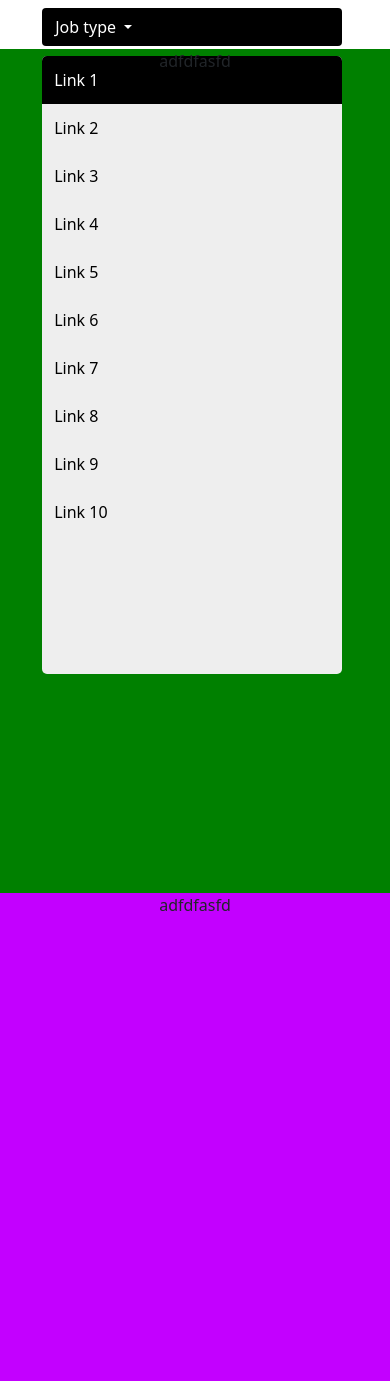
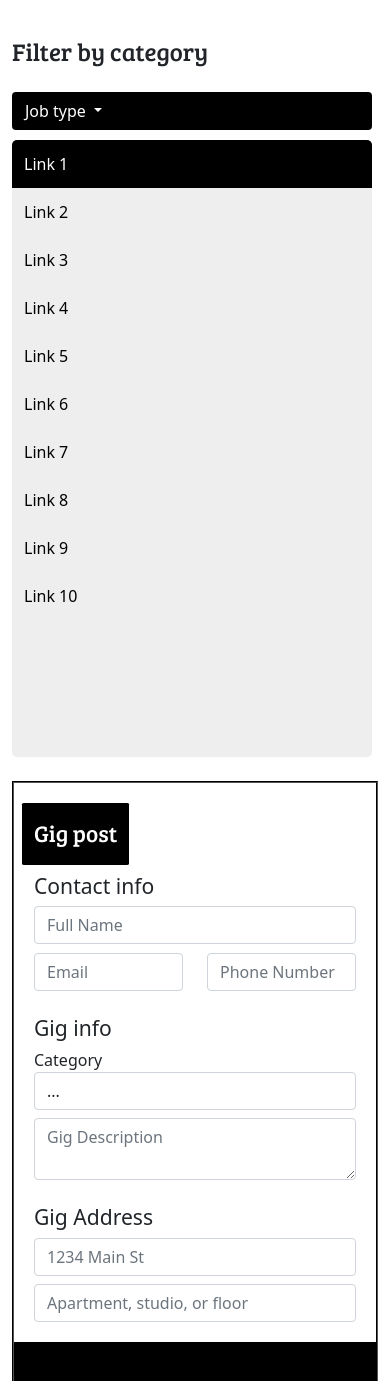
Before and after one commit to mariroco/SistemasGeoreferenciados, a PHP site: the page made by Examen p2/index.html in a window 390 px wide. Shown: the part 1747-3128 px from the top of the page. Before the commit the page ends 2658 px from the top, so only its background shows below. Run offline with PHP 8.4, Linux system fonts and the light colour scheme; some libraries are stand-ins or nearby versions.

Commit message:
Gig form added

```diff
--- a/Examen p2/css/bsModed.css
+++ b/Examen p2/css/bsModed.css
@@ -155,6 +155,11 @@ h3 {
   font-family:  BreeSerif-Regular;
 }
 
+.formLabel {
+  text-align: left;
+  font-size: 2.5vh;
+}
+
 .area{
   background: #000;
   background: -webkit-linear-gradient(to left, #8f94fb, #4e54c8);
@@ -310,3 +315,13 @@ body {
   overflow-x: hidden;
 
 }
+
+.customTitle {
+  background-color: #000;
+  color: #fff;
+  width:max-content;
+  padding: 2vh;
+  margin-top: 2vh;
+  border-radius: 2%;
+  font-family: BreeSerif-Regular;
+}
--- a/Examen p2/index.html
+++ b/Examen p2/index.html
@@ -98,11 +98,13 @@
       </nav>
     </div>
 
-    <!--WEBPAGE CONTENT-->
-    <div style="height: 100vh; width: 100%;">
+    <!----------WEBPAGE CONTENT--------->
+    <div class="container-fluid" style="height: 100vh; width: 100%;">
+
       <!--HOME SECTION-->
+      <div class="row">
         <a id="home"></a>
-      <div class="container-fluid">
+        <div class="container-fluid" style="height: fit-content; ">
           <div class="row">
           <div class="context">
             <h1 style="margin-left: 7vh; margin-top: 5vh;"><p class="now">NOW</p> is the time to THRIVE</h1>
@@ -121,22 +123,25 @@
                     <li></li>
             </ul>
           </div >
-        <div class="col-12 col-lg-6">Home right section</div>
+          <div class="col-12 col-lg-6" style="background-color: orange;">Home right section</div>
         </div>
 
         </div>
+      </div><br>
 
-      <!--JOB SECTIONS-->
+
+      <!----------JOB SECTIONS------------>
+      <div class="row"  style="height: fit-content; ">
         <a id="jobs"></a>
-      <div style="height: 100vh; width: 98.5vw; padding: 5vh;">
+        <div style="height: fit-content; width: 98.5vw;">
           <div class="row">
             <div class="col-12 col-lg-8">
-            <h2>Find jobs near you</h2>
+              <h2 class="customTitle">Find jobs near you</h2>
               <div class="map" id="map" style="width: 100%; height: 80vh; float: center; margin-bottom: 10px;"></div>
             </div>
 
             <div class="col-12 col-lg-4">
-            <h2>Filter by category</h2>
+              <h2 style="margin-top: 4vh; margin-bottom: 3vh;">Filter by category</h2>
 
               <div class="dropdown" style="padding: 0%; margin: 0%; width: 100%;">
                 <button style="margin: 0%; margin-bottom: 10px; width: 100%; background-color: black; color: white; text-align: left;" class="btn dropdown-toggle" type="button" id="dropdownMenuButton" data-toggle="dropdown" aria-haspopup="true" aria-expanded="false">
@@ -148,8 +153,6 @@
                   <a class="dropdown-item" href="#">Something else here</a>
                 </div>
               </div>
-
-
 
               <div class="vertical-menu" style="border-radius: 5px;">
                 <a href="#" class="active">Link 1</a>
@@ -166,14 +169,82 @@
             </div>
           </div>
         </div>
+      </div><br>
 
+
+      <!------POST GIGS FORM SECTION----->
       <a id="postGigs"></a>
-      <div style="background-color: green;  height: 100vh;">
-        <p> adfdfasfd</p>
+      <div class="row container-fluid justify-content-center" style="width: 100%; margin: 0; padding: 0; height: fit-content; border: 2px; border-color: black; border-style: groove; border-spacing: 0; background-color: black;" >
+        <div class="container-fluid col-12 col-lg-6" style="padding: 0; margin: 0;  background-color: white;">
+                <form style="padding: 20px;">
+                  <div class="row">
+                    <h3 class="customTitle" style="width:max-content">Gig post</h3>
                   </div>
-      <a id="faq"></a>
-      <div style="background-color: rgb(195, 0, 255);  height: 100vh;">
-        <p> adfdfasfd</p>
+                  <div class="form-row">
+
+                    <div class="form-group">
+                      <div class="row">
+                        <h4 class="formLabel">Contact info</h4>
+                        <div class="col-12">
+                          <input type="name" class="form-control" id="inputName" placeholder="Full Name" style="margin-bottom: 1vh;">
+                        </div>
+                      </div>
+                      <div class="row">
+                        <div class="col-6">
+                          <input type="email" class="form-control" id="inputEmail" placeholder="Email">
+                        </div>
+                        <div class="col-6">
+                          <input type="phone" class="form-control" id="inputPhone" placeholder="Phone Number">
+                        </div>
+                      </div>
+                    </div>
+                    <br>
+
+                    <div class="form-group">
+                      <div class="row">
+                        <h4 class="formLabel">Gig info</h4>
+                        <div class="col-md-12">
+                          <label for="inputState" style="float: left; margin: 0;">Category</label>
+                          <select id="inputState" class="form-control" style="margin-bottom: 1vh;" aria-placeholder="Gig category">
+                            <option>...</option>
+                          </select>
+                        <div class="col-12">
+                          <textarea class="form-control" placeholder="Gig Description"></textarea>
+                        </div>
+                      </div>
+                    </div>
+                    </div>
+                    <br>
+
+                    <div class="form-group">
+                        <div class="row">
+                          <h4 class="formLabel">Gig Address</h4>
+                        </div>
+                        <div class="row">
+                          <div class="col-12">
+                            <input  type="text" class="form-control" id="inputAddress" placeholder="1234 Main St"  style="margin-bottom: 1vh;">
+                          </div>
+                          <div class="col-12">
+                            <input type="text" class="form-control" id="inputAddress2" placeholder="Apartment, studio, or floor">
+                          </div>
+                        </div>
+                    </div>
+                  </div>
+                </form>
+        </div>
+        <div class="container-fluid col-12 col-lg-6" style="color: white; background-color: black; padding: 5vh; margin: 0; height: 100%;">
+
+                    <div class="map" id="map2" style="width: 100%; height: 50vh;"></div>
+                    <br>
+                    <h4>Select your location</h4>
+                    <button class="btn btn-primary" style="background-color: white; color: black; margin-top: 2vh;">Get current location</button>
+                    <br>
+
+        </div>
+      </div>
+
+      <div class="row justify-content-center">
+        <button class="btn btn-primary" style="background-color: black; color: white;width: 200px; margin-top: 5vh; margin-bottom: 10vh;">Post Gig</button>
       </div>
     </div>
   </div>
@@ -198,6 +269,13 @@
     var iniciaMapa = () => {
             var map = new google.maps.Map(
                 document.getElementById("map"),
+                {
+                    center: coordenadas,
+                    zoom: 6
+                });
+
+                var map2 = new google.maps.Map(
+                document.getElementById("map2"),
                 {
                     center: coordenadas,
                     zoom: 6
```
Lines whose indentation alone changed are shown as unchanged.
